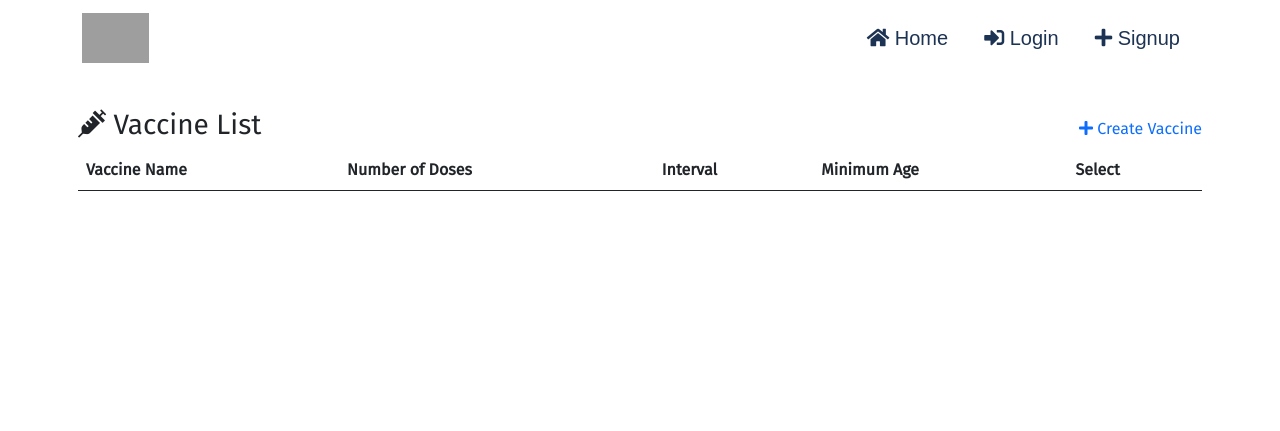
After one commit to eltinawh/vaccine-scheduling-application, a Django app: page /vaccine/ in a window 1280 px wide. The commit adds this page. Shown: the top 431 px of the page. Run offline with Django 5.2, Linux system fonts and the light colour scheme; data that the repository does not hold is empty; some libraries are stand-ins or nearby versions; some web fonts are replaced; grey boxes are pictures that could not be loaded.

Commit message:
Added Vaccine CRUD views

```diff
--- a/vaccine_site/center/templates/delete-center.html
+++ b/vaccine_site/center/templates/delete-center.html
@@ -1,7 +1,7 @@
 {% extends 'base.html' %}
 
 {% block title %}
-    <title>Update Center</title>
+    <title>Delete Center</title>
 {% endblock title %}
 
 {% block content %}
--- /dev/null
+++ b/vaccine_site/vaccine/templates/vaccine-list.html
@@ -0,0 +1,43 @@
+{% extends "base.html" %}
+{% load static %}
+
+{% block title %}
+<title>Vaccine List</title>
+{% endblock title %}
+
+{% block content %}
+<div class="mt-3">
+
+    <div class="d-flex align-items-center justify-content-between">
+      <h3 class="text-center">
+        <i class="fas fa-syringe"></i> Vaccine List
+      </h3>
+      <a href="{% url 'vaccine:create' %}"><i class="fas fa-plus"></i> Create Vaccine</a>
+    </div>
+
+    <table class="table table-responsive table-hover">
+      <thead>
+        <tr>
+          <th scope="col">Vaccine Name</th>
+          <th scope="col">Number of Doses</th>
+          <th scope="col">Interval</th>
+          <th scope="col">Minimum Age</th>
+          <th scope="col">Select</th>
+        </tr>
+      </thead>
+
+      <tbody>
+        {% for vaccine in object_list %}
+        <tr>
+          <td>{{vaccine.name|upper}}</td>
+          <td>{{ vaccine.number_of_doses }}</td>
+          <td>{{ vaccine.interval }}</td>
+          <td>{{ vaccine.minimum_age }}</td>
+          <td><a href="{% url 'vaccine:detail' vaccine.id %}" class="btn-sm btn-outline-primary">View Details</a>
+          </td>
+        </tr>
+        {% endfor %}
+      </tbody>
+    </table>
+  </div>
+{% endblock content %}
--- /dev/null
+++ b/vaccine_site/vaccine/urls.py
@@ -0,0 +1,12 @@
+from django.urls import path
+from vaccine import views
+
+app_name = "vaccine"
+
+urlpatterns = [
+    path("", views.VaccineList.as_view(), name="list"),
+    path("<int:id>", views.VaccineDetail.as_view(), name="detail"),
+    path("create/", views.CreateVaccine.as_view(), name="create"),
+    path("update/<int:id>", views.UpdateVaccine.as_view(), name="update"),
+    path("delete/<int:id>", views.DeleteVaccine.as_view(), name="delete"),
+]
--- a/vaccine_site/vaccine/views.py
+++ b/vaccine_site/vaccine/views.py
@@ -1,3 +1,83 @@
-from django.shortcuts import render
+from django.shortcuts import render, get_object_or_404
+from django.views import View
+from vaccine.models import Vaccine
+from django.http import HttpResponseRedirect, Http404
+from django.urls import reverse
+from vaccine.forms import VaccineForm
 
-# Create your views here.
+
+class VaccineList(View):
+    def get(self, request):
+        vaccine_list = Vaccine.objects.all()
+        context = {
+            "object_list": vaccine_list
+        }
+        return render(request, "vaccine-list.html", context)
+
+
+class VaccineDetail(View):
+    def get(self, request, id):
+        try:
+            vaccine = Vaccine.objects.get(id=id)
+        except Vaccine.DoesNotExist:
+            raise Http404("Vaccine instance not found")
+
+        context = {
+            "object": vaccine
+        }
+        return render(request, "vaccine-detail.html", context)
+
+
+class CreateVaccine(View):
+    form_class = VaccineForm
+    template_name = "create-vaccine.html"
+
+    def get(self, request):
+        context = {
+            "form": self.form_class()
+        }
+        return render(request, self.template_name, context)
+
+
+    def post(self, request):
+        form = self.form_class(request.POST)
+        if form.is_valid():
+            form.save()
+            return HttpResponseRedirect(reverse("vaccine:list"))
+        return render(request, self.template_name, {"form": form})
+
+
+class UpdateVaccine(View):
+    form_class = VaccineForm
+    template_name = "update-vaccine.html"
+
+    def get(self, request, id):
+        vaccine = get_object_or_404(Vaccine, id=id)
+        context = {
+            "form": self.form_class(instance=vaccine)
+        }
+        return render(request, self.template_name, context)
+
+    def post(self, request, id):
+        vaccine = get_object_or_404(Vaccine, id=id)
+        form = self.form_class(request.POST, instance=vaccine)
+        if form.is_valid():
+            form.save()
+            return HttpResponseRedirect(reverse("vaccine:detail", kwargs={"id": vaccine.id}))
+        return render(request, self.template_name, {"form": form})
+
+
+class DeleteVaccine(View):
+    template_name = "delete-vaccine.html"
+
+    def get(self, request, id):
+        vaccine = get_object_or_404(Vaccine, id=id)
+        context = {
+            "vaccine": vaccine
+        }
+        return render(request, self.template_name, context)
+
+    def post(self, request, id):
+        vaccine = get_object_or_404(Vaccine, id=id)
+        vaccine.delete()
+        return HttpResponseRedirect(reverse("vaccine:list"))
--- a/vaccine_site/vaccine_site/urls.py
+++ b/vaccine_site/vaccine_site/urls.py
@@ -23,7 +23,8 @@ from django.conf.urls.static import static
 urlpatterns = [
     path('', views.index, name="index"),
     path('admin/', admin.site.urls),
-    path('center/', include('center.urls', namespace='center'))
+    path('center/', include('center.urls', namespace='center')),
+    path('vaccine/', include('vaccine.urls', namespace='vaccine')),
 ]
 
 urlpatterns += static(settings.STATIC_URL, document_root=settings.STATIC_ROOT)
```
Also changed, not shown: vaccine_site/vaccine/forms.py (added, +13 -0 lines), vaccine_site/vaccine/templates/create-vaccine.html (added, +14 -0 lines), vaccine_site/vaccine/templates/delete-vaccine.html (added, +14 -0 lines), vaccine_site/vaccine/templates/update-vaccine.html (added, +14 -0 lines), vaccine_site/vaccine/templates/vaccine-detail.html (added, +84 -0 lines).
